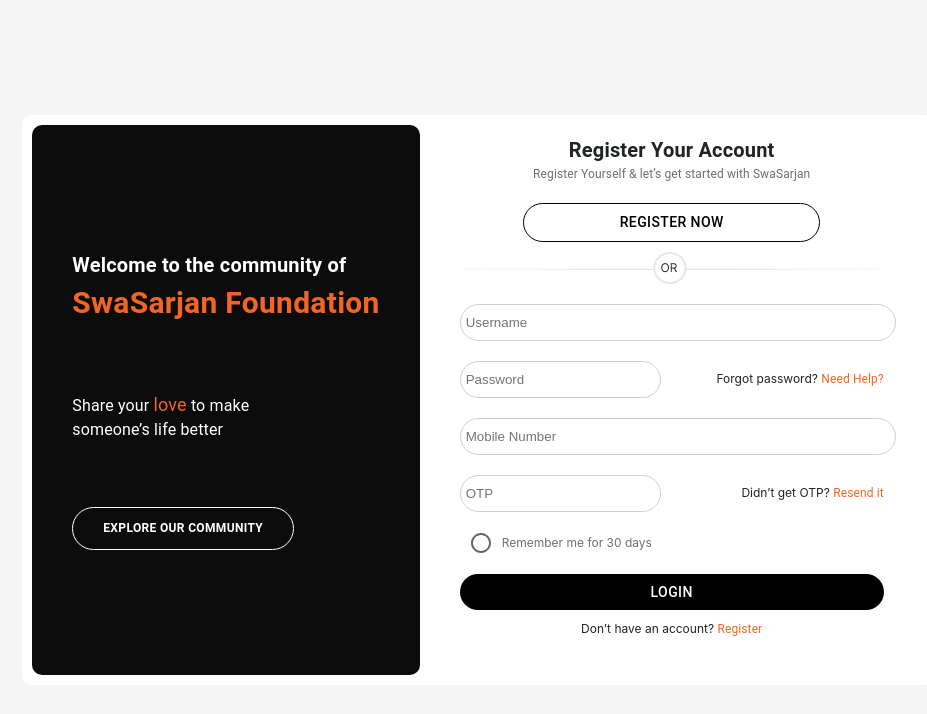
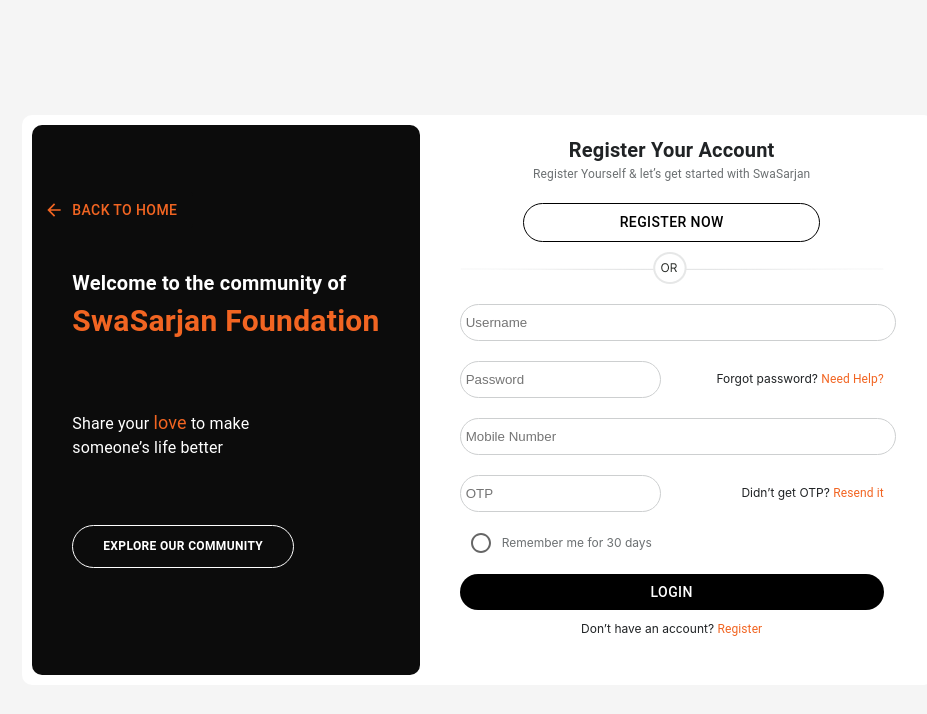
Before and after one commit to DivyaNareshkumarPatel/SwaSarjan, a React (Create React App) app: page /SwaSarjan/login in a window 1280 px wide. Shown: the top 714 px of the page, without its empty margins (162-1089 px from the left). Built offline with nearby package versions, Linux system fonts and the light colour scheme.

Commit message:
login module improved

```diff
--- a/src/Components/LoginCommunity.jsx
+++ b/src/Components/LoginCommunity.jsx
@@ -1,5 +1,7 @@
 import React from "react";
 import { Typography, Button } from "@mui/material";
+import { Link } from "react-router-dom";
+import ArrowBackIcon from "@mui/icons-material/ArrowBack";
 export default function LoginCommunity() {
   return (
     <div>
@@ -14,6 +16,11 @@
           borderRadius:"10px",
         }}
       >
+        <Link to='/gallery'>
+        <Button variant="" style={{ color: "#F26522" , backgroundColor:'#0C0C0C' }} startIcon={<ArrowBackIcon />}>
+          Back to Home
+        </Button>
+        </Link>
         <div
           style={{
             height: "300px",
--- a/src/Components/LoginForm.jsx
+++ b/src/Components/LoginForm.jsx
@@ -1,4 +1,6 @@
 import React, { useState } from "react";
+import { Link } from "react-router-dom";
+import {useMediaQuery} from "@mui/material";
 import {
   Typography,
   Button,
@@ -9,8 +11,10 @@
 import or from "../images/or.png";
 import CheckCircleIcon from "@mui/icons-material/CheckCircle";
 import ErrorIcon from "@mui/icons-material/Error";
+import ArrowBackIcon from "@mui/icons-material/ArrowBack";
 
 export default function LoginForm() {
+  const isMedium = useMediaQuery("(max-width:807px)");
   const [focusedInput, setFocusedInput] = useState(null);
   const [username, setUsername] = useState("");
   const [password, setPassword] = useState("");
@@ -232,6 +236,11 @@
               Don’t have an account? <OrangeText>Register</OrangeText>
             </div>
           </form>
+              <Link to='/gallery' style={{display:isMedium?"block":"none"}}>
+                <Button variant="" style={{ color: "#F26522" ,fontSize:'10px', backgroundColor:'#FFFFFF' }} startIcon={<ArrowBackIcon style={{fontSize:'10px'}} />}>
+                  Back to Home
+                </Button>
+                </Link>
         </div>
       </div>
     </div>
```
